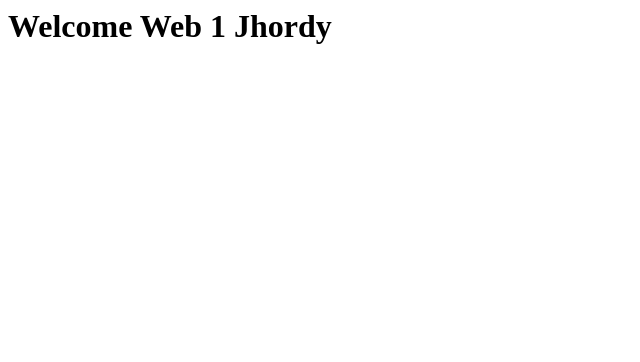
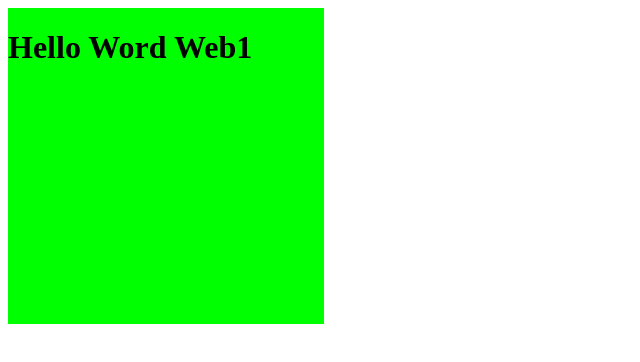
Before and after one commit to Codsit-Team/webprod, a plain HTML site: page web1/index.html in a window 1280 px wide. Shown: the whole page, without its empty margins (0-640 px from the left). Drawn offline with Linux system fonts and the light colour scheme.

Commit message:
cambios pc2

```diff
--- a/web1/index.html
+++ b/web1/index.html
@@ -1,6 +1,24 @@
 <html>
-<header><title>Web1Jhordy.inkateck.org.pe</title></header>
+<head>
+  <style>
+    .outer {
+      position: relative;
+      width: 25%;
+      padding-bottom: 25%;
+    }
+    .inner {
+      position: absolute;
+      width: 100%;
+      height: 100%;
+      background-color: #00FF00;
+    }
+  </style>
+</head>
 <body>
-<h1>Welcome <span>Web 1 Jhordy</span></h1>
+  <div class="outer">
+    <div class="inner">
+      <h1>Hello Word Web1</h1>
+    </div>
+  </div>
 </body>
 </html>
```
